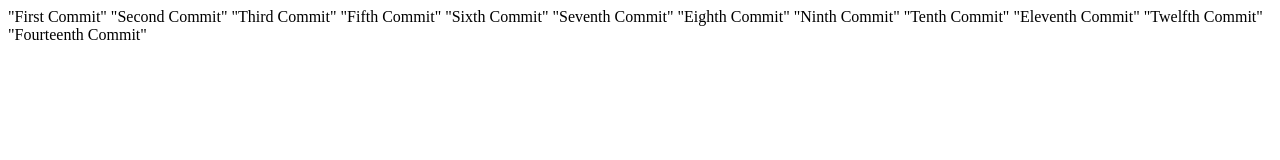
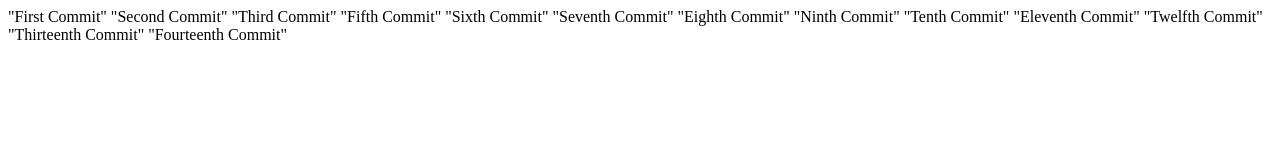
Before and after one commit to Isa-G88/bp-taller-isabella, a plain HTML site: page index.html in a window 1280 px wide. Drawn offline with Linux system fonts and the light colour scheme.

Commit message:
Fourteenth Commit

```diff
--- a/index.html
+++ b/index.html
@@ -17,6 +17,7 @@
     "Tenth Commit"
     "Eleventh Commit"
     "Twelfth Commit"
+    "Thirteenth Commit"
     "Fourteenth Commit"
 </body>
 </html>
```
